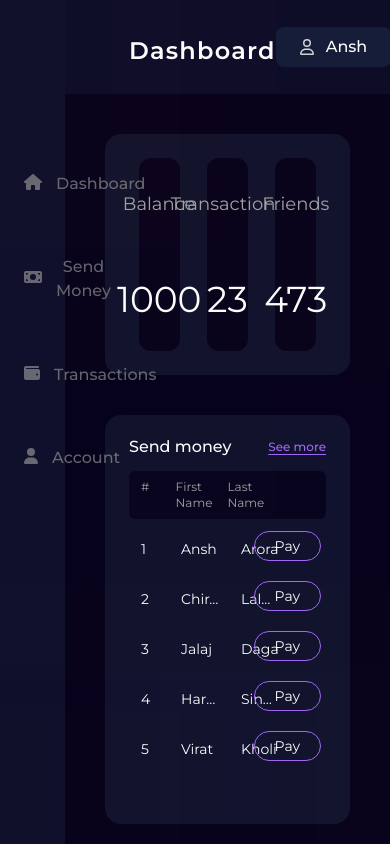
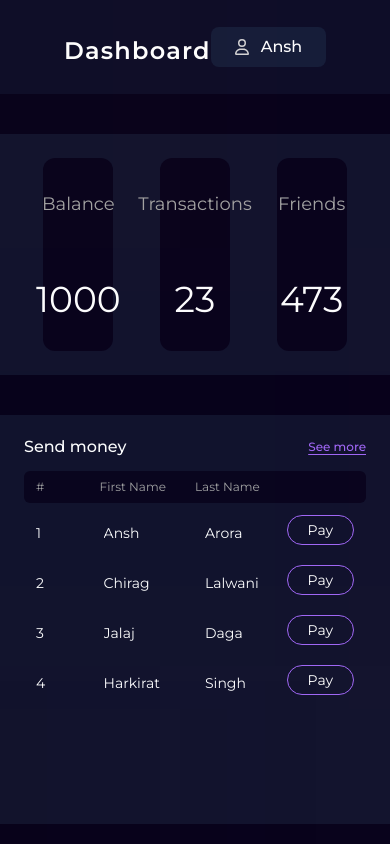
Before and after one commit to bitbard3/payment-app, a React (Vite) app in the folder frontend/: page /dashboard in a window 390 px wide. Built offline with nearby package versions, Linux system fonts and the light colour scheme.

Commit message:
Made Dashboard responsive

```diff
--- a/frontend/src/pages/Dashboard.jsx
+++ b/frontend/src/pages/Dashboard.jsx
@@ -26,29 +26,28 @@ const userList = [
   { firstName: "Chirag", lastName: "Lalwani" },
   { firstName: "Jalaj", lastName: "Daga" },
   { firstName: "Harkirat", lastName: "Singh" },
-  { firstName: "Virat", lastName: "Kholi" },
 ];
 export default function Dashboard() {
   return (
     <div>
       <div className="bg-dark h-screen w-screen grid grid-rows-9 grid-cols-12 relative overflow-hidden">
-        <div className="col-span-2 bg-box bg-opacity-40 row-span-10">
+        <div className="col-span-2 bg-box bg-opacity-40 row-span-10 hidden xl:block">
           <div className="flex flex-col px-3 gap-10 h-full">
             <NavItemsList navItems={navitems}></NavItemsList>
           </div>
         </div>
-        <div className="row-span-1 col-span-10 bg-box bg-opacity-30">
+        <div className="row-span-1 xl:col-span-10 col-span-12 bg-box bg-opacity-30">
           <Header
             icon={faUserRegular}
             text={"Dashboard"}
             user={"Ansh"}
           ></Header>
         </div>
-        <div className="col-span-10 bg-box bg-opacity-45 row-span-3 mt-10 mx-10 rounded-2xl">
+        <div className="col-span-12 xl:col-span-10 bg-box bg-opacity-45 row-span-3 mt-10 lg:mx-10 md:rounded-2xl">
           <Card items={cardItems}></Card>
         </div>
 
-        <div className="col-span-10 row-span-5 mt-10 bg-box bg-opacity-45 rounded-2xl mx-10 mb-5">
+        <div className="col-span-12 xl:col-span-10 row-span-5 mt-10 bg-box bg-opacity-45 md:rounded-2xl lg:mx-10 mb-5">
           <Money users={userList}></Money>
         </div>
 
```
